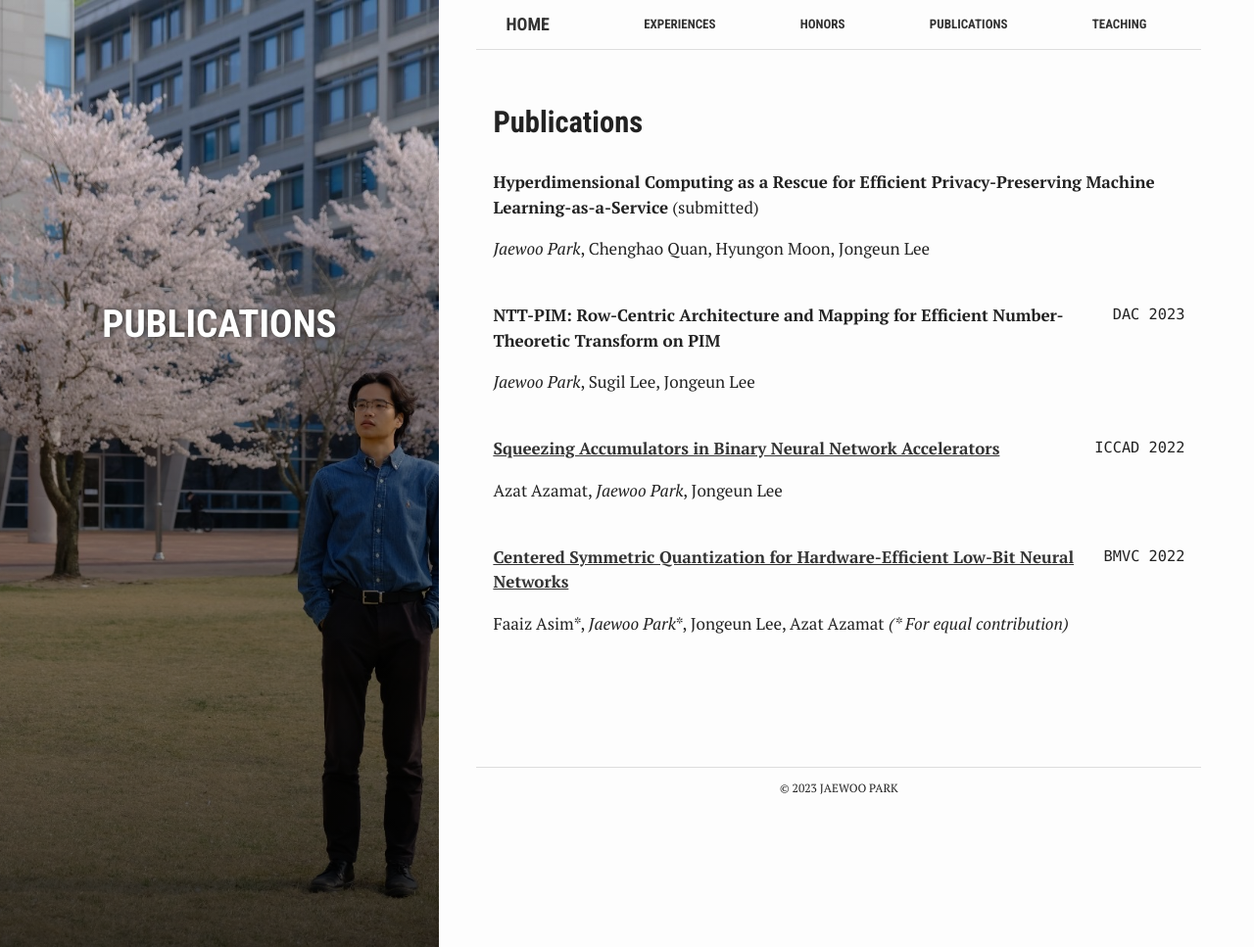
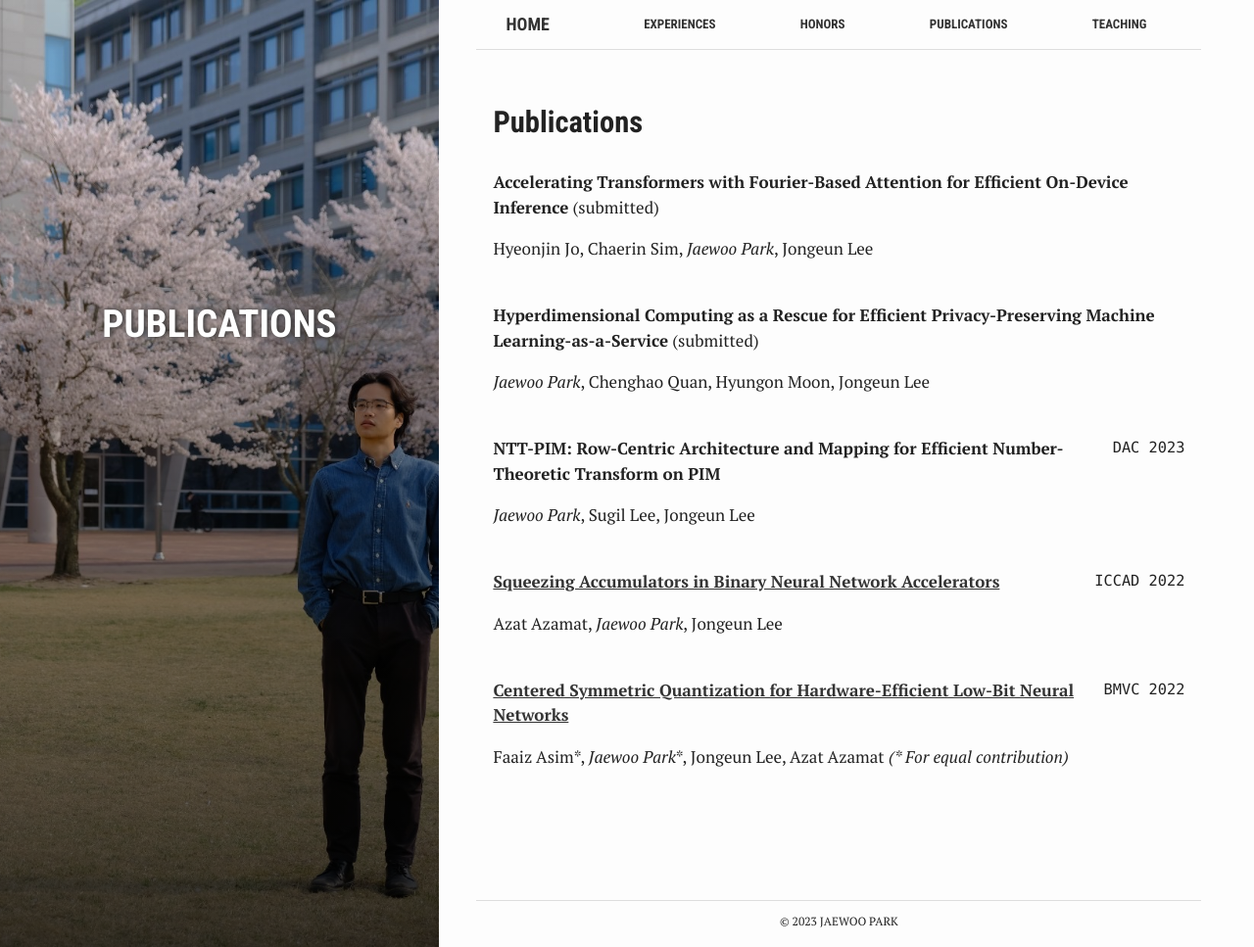
Before and after one commit to hecate64/hecate64.github.io, a Jekyll site: the page built from publications.md, in a window 1280 px wide and 967 px high. Shown: the whole window at 98% size. Built offline with Jekyll 4.4.1, drawn with Linux system fonts in a browser that asks for light colours.

```diff
--- a/publications.md
+++ b/publications.md
@@ -8,6 +8,16 @@
 ---
 
 ## Publications
+
+<div style="float: right"> <code>  </code> </div>
+
+__Accelerating Transformers with Fourier-Based Attention for Efficient On-Device Inference__ (submitted)
+
+
+Hyeonjin Jo, Chaerin Sim, *Jaewoo Park*, Jongeun Lee
+<br/>
+<br/>
+
 
 <div style="float: right"> <code>  </code> </div>
 
```
Also changed, not shown: 4 other files.
